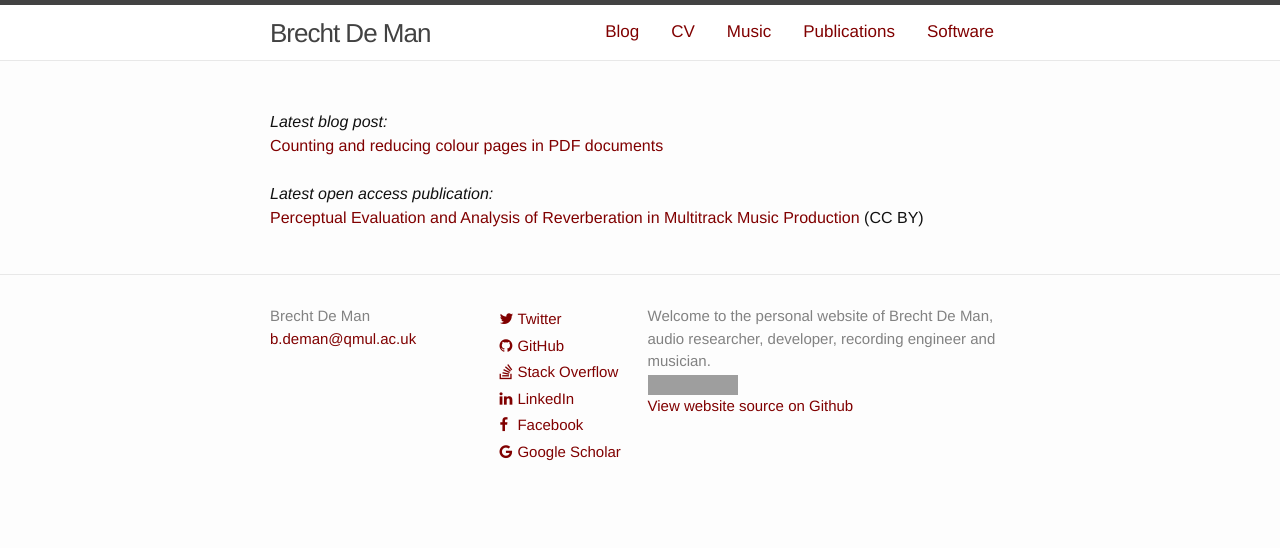
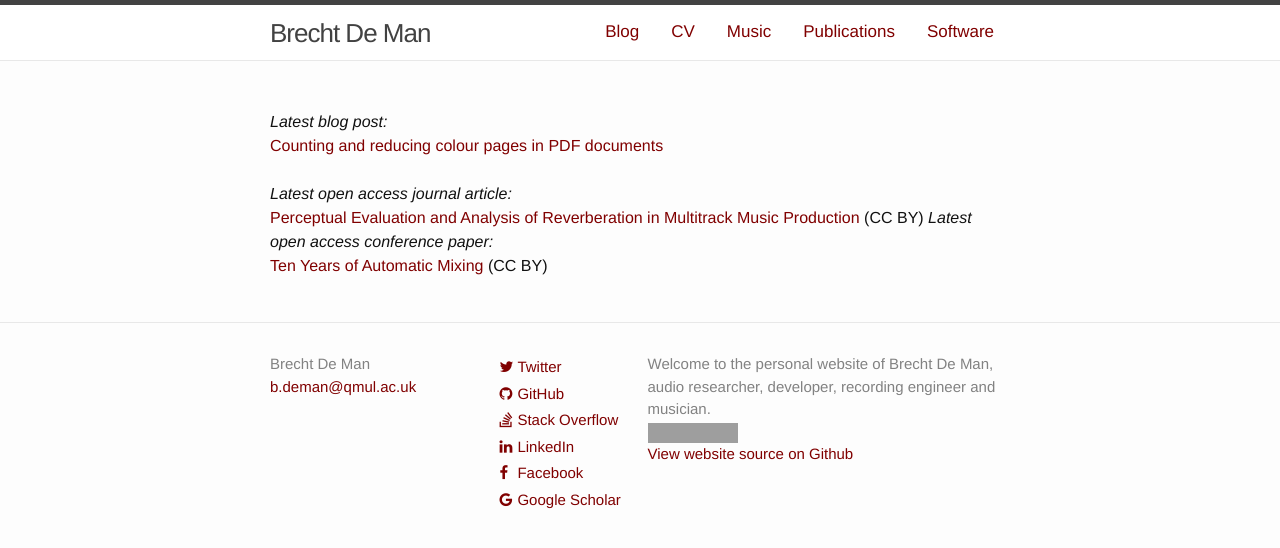
Before and after one commit to BrechtDeMan/BrechtDeMan.github.io, a Jekyll site: the page built from index.html, in a window 1280 px wide. Shown: the top 548 px of the page. Built offline with Jekyll 4.4.1, drawn with Linux system fonts in a browser that asks for light colours; nearby versions of some CDN libraries; grey boxes are pictures that could not be loaded.

```diff
--- a/_posts/2015-11-22-juce-summit-2015.html
+++ b/_posts/2015-11-22-juce-summit-2015.html
@@ -55,7 +55,7 @@ excerpt_separator: <!--more-->
         <li> <a href="http://www.eecs.qmul.ac.uk/~andrewm/touchkeys.html" target="_blank" title="">TouchKeys</a> </li>
         <li>DAWs supporting true 'multitrack' plugins natively (&gt;8 audio inputs and/or outputs): <a href="http://www.reaper.fm" target="_blank" title="">Cockos Reaper</a> and <a href="http://www.audiomulch.com" target="_blank" title="">AudioMulch</a> </li>
     </ul>
-    <a href="images/blog/2015/11/JUCE-summit-handouts.pdf" target="_blank" title="">Download the handouts here</a>
+    <a href="/images/blog/2015/11/JUCE-summit-handouts.pdf" target="_blank" title="">Download the handouts here</a>
 <div>
     <div id="414889228667494958" align="left" style="width: 100%; overflow-y: hidden;" class="wcustomhtml">
         <blockquote class="twitter-tweet" lang="en">
--- a/index.html
+++ b/index.html
@@ -13,9 +13,13 @@ redirect_from:
 <br />
 <br />
 
-<i>Latest open access publication:</i>
+<i>Latest open access journal article:</i>
 <br />
-<a href="http://www.aes.org/e-lib/browse.cfm?elib=18548">Perceptual Evaluation and Analysis of Reverberation in Multitrack Music Production</a> (CC BY)
+<a href="http://www.aes.org/e-lib/browse.cfm?elib=18548" target="_blank">Perceptual Evaluation and Analysis of Reverberation in Multitrack Music Production</a> (CC BY)
+
+<i>Latest open access conference paper:</i>
+<br />
+<a href="http://www.brechtdeman.com/publications/pdf/WIMP3.pdf" target="_blank">Ten Years of Automatic Mixing</a> (CC BY)
 
 <br />
 <br />
```
Also changed, not shown: 404page.html (added, +11 -0 lines).
